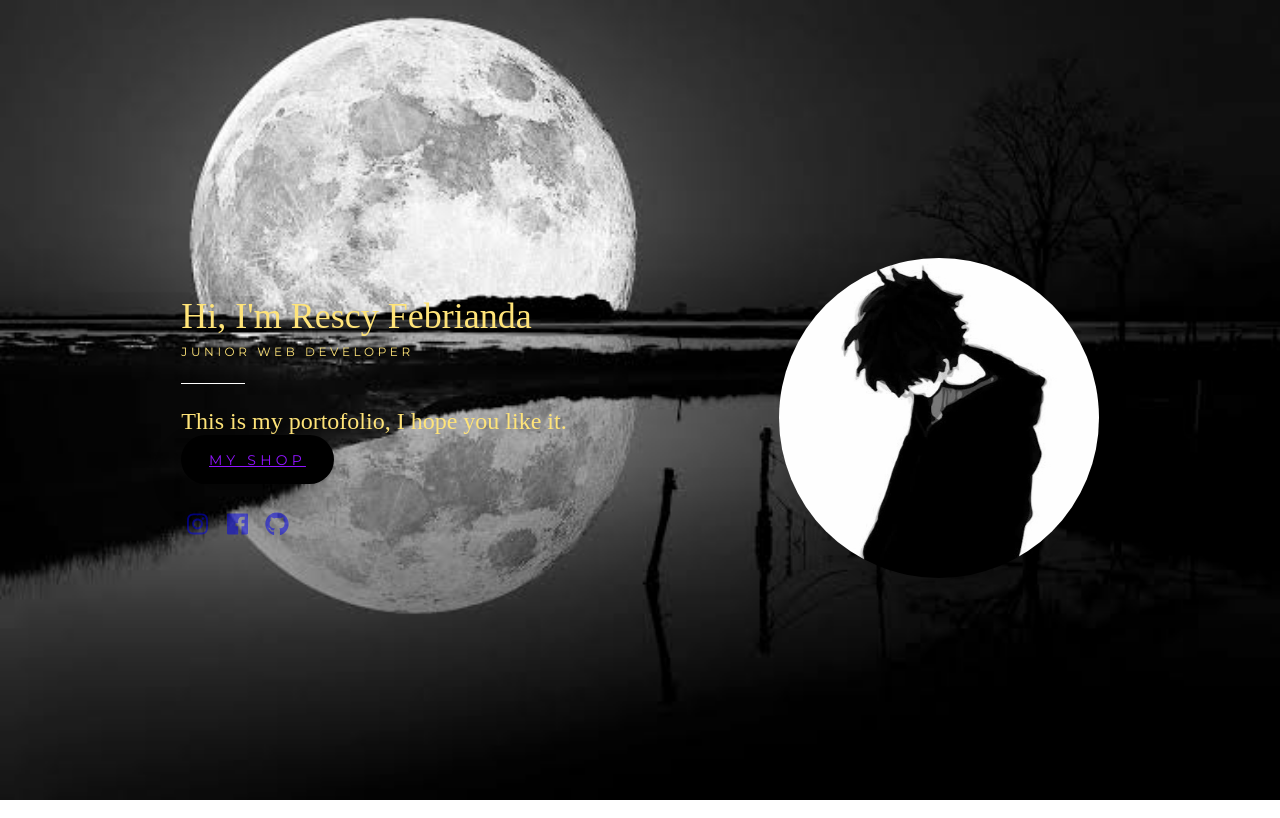
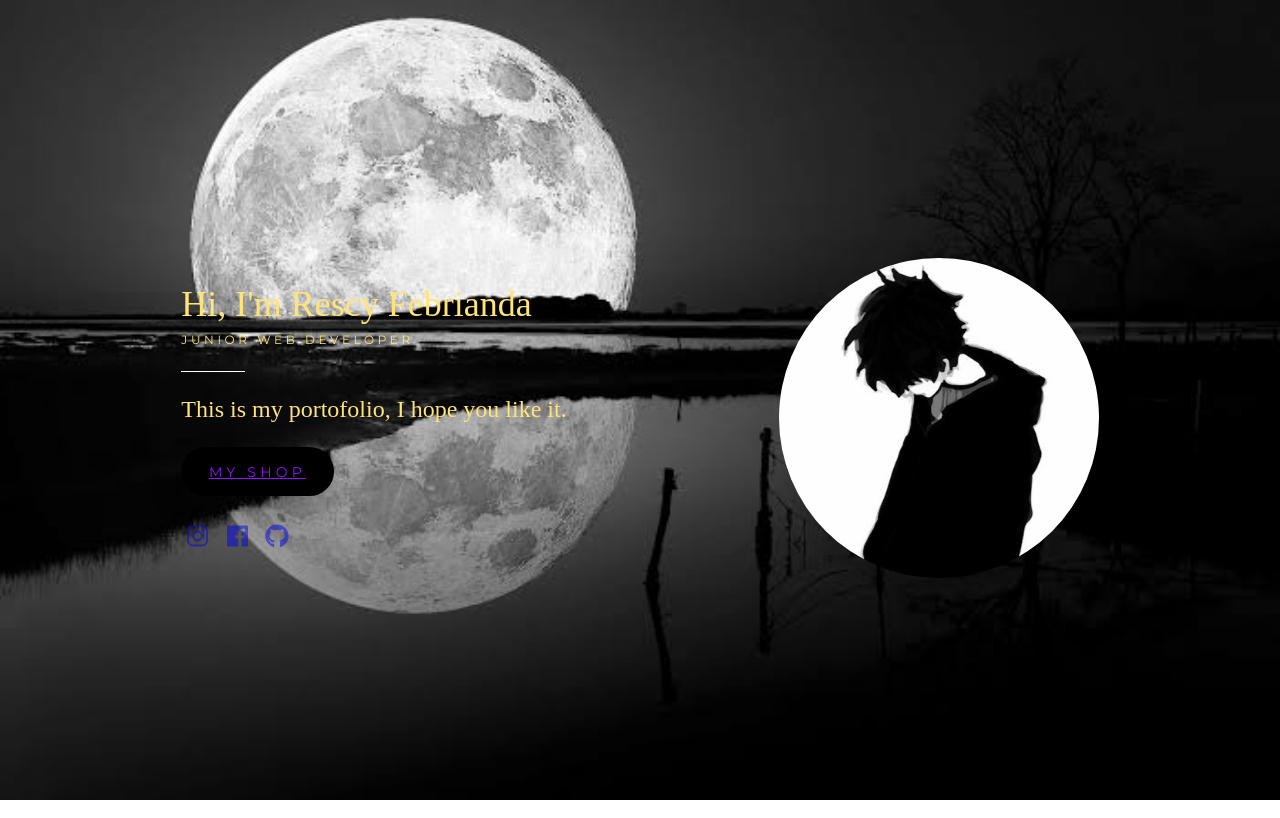
Before and after one commit to Rescy/res1337, a PHP site: page / in a window 1280 px wide. Run offline with PHP 8.4, Linux system fonts and the light colour scheme; some libraries are stand-ins or nearby versions.

Commit message:
Update main.css

```diff
--- a/css/main.css
+++ b/css/main.css
@@ -112,7 +112,7 @@
   font-size: 1.5rem;
 }
 
-.contact {
+.shop {
   color: #000000;
   display: inline-block;
   margin-top: 1.5rem;
```
